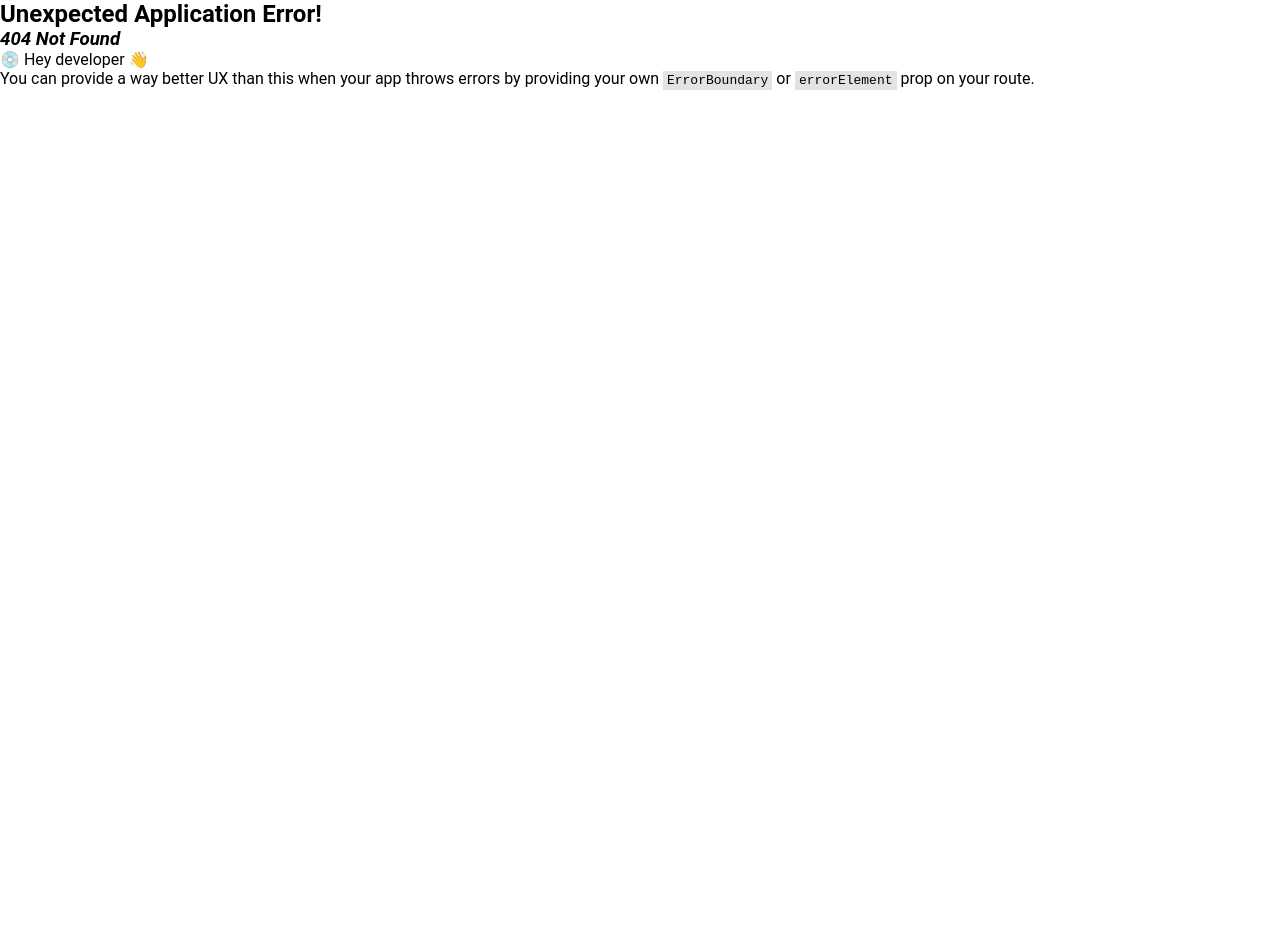
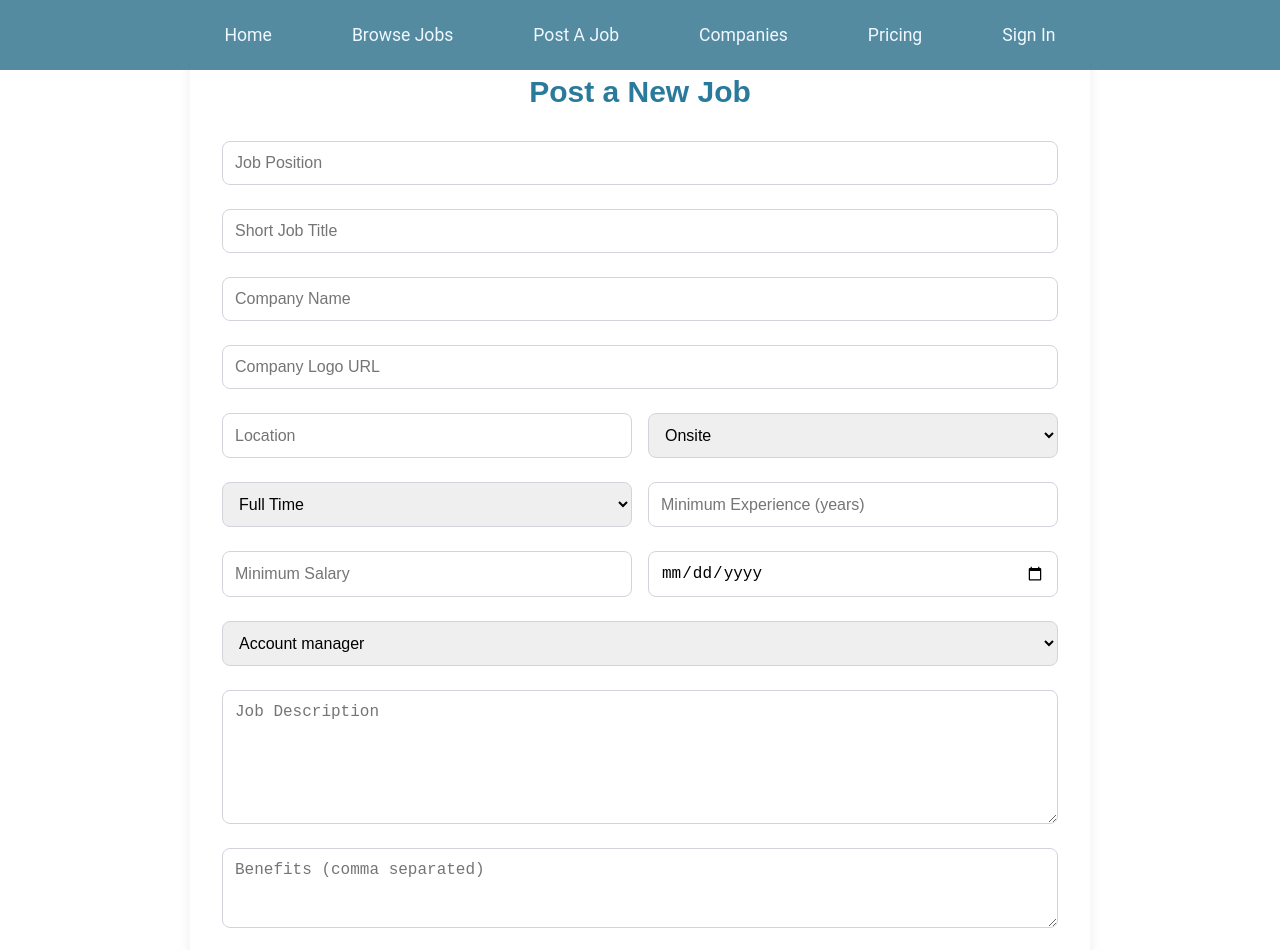
Before and after one commit to curator-me/FastJobPortal, a React app: page /post-job in a window 1280 px wide. Before the commit this address had no page. Shown: the top 950 px of the page. Before the commit the page ends 800 px from the top, so only its background shows below. Built offline with nearby package versions, Linux system fonts and the light colour scheme; the HTML template or start-up script is replaced by a standard one.

Commit message:
Post Job page added

```diff
--- /dev/null
+++ b/src/components/PostJob/PostJob.jsx
@@ -0,0 +1,200 @@
+import "./index.css";
+import { useState } from "react";
+import { keywords } from "../../data/jobLists";
+
+export function PostJob() {
+  const [job, setJob] = useState({
+    position: "",
+    shortTitle: "",
+    company: "",
+    location: "",
+    workMode: "Onsite",
+    employmentType: "Full Time",
+    minExperience: "",
+    minSalary: "",
+    deadline: "",
+    tags: [],
+    description: "",
+    benefits: "",
+    requirements: "",
+    companyLogo: "",
+  });
+
+  const handleChange = (e) => {
+    const { name, value } = e.target;
+    setJob({ ...job, [name]: value });
+  };
+
+  const handleTagChange = (e) => {
+    const { value } = e.target;
+    setJob({ ...job, tags: value });
+  };
+
+  const handleSubmit = (e) => {
+    e.preventDefault();
+
+    const formattedJob = {
+      ...job,
+      minExperience: Number(job.minExperience),
+      minSalary: Number(job.minSalary),
+      tags: job.tags.split(",").map((t) => t.trim()),
+      benefits: job.benefits.split(",").map((b) => b.trim()),
+      requirements: job.requirements.split(",").map((r) => r.trim()),
+      createdAt: new Date().toISOString(),
+      editedAt: new Date().toISOString(),
+    };
+
+    console.log("Job Posted:", formattedJob);
+    alert("Job posted successfully!");
+  };
+
+  return (
+    <div className="post-job-container">
+      <h1 className="post-job-title">Post a New Job</h1>
+
+      <form onSubmit={handleSubmit} className="job-form">
+        {/* Job Title */}
+        <input
+          type="text"
+          name="position"
+          placeholder="Job Position"
+          className="input-field"
+          required
+          onChange={handleChange}
+        />
+
+        <input
+          type="text"
+          name="shortTitle"
+          placeholder="Short Job Title"
+          className="input-field"
+          onChange={handleChange}
+        />
+
+        {/* Company Info */}
+        <input
+          type="text"
+          name="company"
+          placeholder="Company Name"
+          className="input-field"
+          required
+          onChange={handleChange}
+        />
+
+        <input
+          type="url"
+          name="companyLogo"
+          placeholder="Company Logo URL"
+          className="input-field"
+          onChange={handleChange}
+        />
+
+        {/* Location & Type */}
+        <div className="form-row">
+          <input
+            type="text"
+            name="location"
+            placeholder="Location"
+            className="input-field"
+            required
+            onChange={handleChange}
+          />
+
+          <select
+            name="workMode"
+            className="select-field"
+            onChange={handleChange}
+          >
+            <option>Onsite</option>
+            <option>Remote</option>
+            <option>Hybrid</option>
+          </select>
+        </div>
+
+        <div className="form-row">
+          <select
+            name="employmentType"
+            className="select-field"
+            onChange={handleChange}
+          >
+            <option>Full Time</option>
+            <option>Part Time</option>
+            <option>Contract</option>
+            <option>Internship</option>
+          </select>
+
+          <input
+            type="number"
+            name="minExperience"
+            placeholder="Minimum Experience (years)"
+            className="input-field"
+            onChange={handleChange}
+          />
+        </div>
+
+        {/* Salary & Deadline */}
+        <div className="form-row">
+          <input
+            type="number"
+            name="minSalary"
+            placeholder="Minimum Salary"
+            className="input-field"
+            onChange={handleChange}
+          />
+
+          <input
+            type="date"
+            name="deadline"
+            className="input-field"
+            onChange={handleChange}
+          />
+        </div>
+
+        {/* Tags */}
+        <select
+          type="text"
+          name="tags"
+          placeholder="Tags (comma separated)"
+          className="input-field"
+          onChange={handleTagChange}
+        >
+            {keywords.map((keyword) => (
+              <option key={keyword} value={keyword}>{keyword}</option>
+            ))}
+        </select>
+
+        {/* Description */}
+        <textarea
+          name="description"
+          rows="6"
+          placeholder="Job Description"
+          className="textarea-field"
+          onChange={handleChange}
+        ></textarea>
+
+        {/* Benefits */}
+        <textarea
+          name="benefits"
+          rows="3"
+          placeholder="Benefits (comma separated)"
+          className="textarea-field"
+          onChange={handleChange}
+        ></textarea>
+
+        {/* Requirements */}
+        <textarea
+          name="requirements"
+          rows="4"
+          placeholder="Requirements (comma separated)"
+          className="textarea-field"
+          onChange={handleChange}
+        ></textarea>
+
+        {/* Submit */}
+        <button type="submit" className="submit-button">
+          Post Job
+        </button>
+      </form>
+    </div>
+  );
+}
--- /dev/null
+++ b/src/components/PostJob/index.css
@@ -0,0 +1,70 @@
+
+.post-job-container {
+  max-width: 900px;
+  margin: 0rem auto;
+  padding: 75px 2rem;
+  background-color: #ffffff;
+  border-radius: 12px;
+  box-shadow: 0 10px 15px -3px rgba(0, 0, 0, 0.1);
+  font-family: sans-serif;
+}
+
+.post-job-title {
+  font-size: 1.875rem;
+  font-weight: 700;
+  text-align: center;
+  color: var(--color-a);
+  margin-bottom: 2rem;
+}
+
+.job-form {
+  display: flex;
+  flex-direction: column;
+  gap: 1.5rem;
+}
+
+.input-field,
+.select-field,
+.textarea-field {
+  width: 100%;
+  padding: 0.75rem;
+  border: 1px solid #d1d5db;
+  border-radius: 8px;
+  font-size: 1rem;
+  box-sizing: border-box;
+}
+
+.form-row {
+  display: grid;
+  grid-template-columns: 1fr;
+  gap: 1rem;
+}
+
+/* Responsive Grid for Tablets/Desktops */
+@media (min-width: 768px) {
+  .form-row {
+    grid-template-columns: 1fr 1fr;
+  }
+}
+
+.submit-button {
+  width: 100%;
+  background: linear-gradient(135deg, var(--color-d), var(--color-a));
+  color: white;
+  padding: 0.75rem;
+  border: none;
+  border-radius: 8px;
+  font-weight: 600;
+  cursor: pointer;
+  transition: background-color 0.2s;
+}
+
+.submit-button:hover {
+   background: linear-gradient(135deg, var(--color-d), var(--color-c));
+     box-shadow: rgba(50, 50, 93, 0.25) 0px 13px 27px -5px,
+    rgba(0, 0, 0, 0.3) 0px 8px 16px -8px;
+}
+
+.submit-button:active {
+    scale: 0.98;
+}
--- /dev/null
+++ b/src/pages/PostjobPage.jsx
@@ -0,0 +1,9 @@
+import { PostJob } from "../components/PostJob/PostJob";
+
+export default function PostJobPage () {
+  return (
+    <>
+        <PostJob />
+    </>
+  );
+};
--- a/src/router.jsx
+++ b/src/router.jsx
@@ -1,7 +1,7 @@
 import { createBrowserRouter } from "react-router-dom";
 import HomePage from "./pages/Homepage";
 import BrowseJob from "./pages/BrowseJob";
-// import PostJob from "./pages/PostJob";
+import PostJobPage from "./pages/PostjobPage";
 // import Companies from "./pages/Companies";
 // import Pricing from "./pages/Pricing";
 // import SignIn from "./pages/SignIn";
@@ -15,7 +15,7 @@ export const router = createBrowserRouter([
     children: [
       { path: "/", element: <HomePage /> },
       { path: "/jobs", element: <BrowseJob /> },
-      //   { path: "/post-job", element: <PostJob /> },
+        { path: "/post-job", element: <PostJobPage /> },
       //   { path: "/companies", element: <Companies /> },
       //   { path: "/pricing", element: <Pricing /> },
       //   { path: "/signin", element: <SignIn /> },
```
